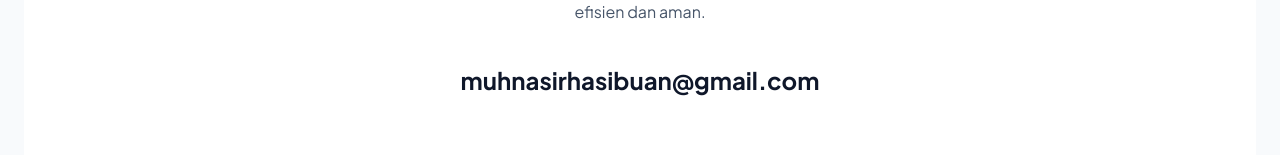
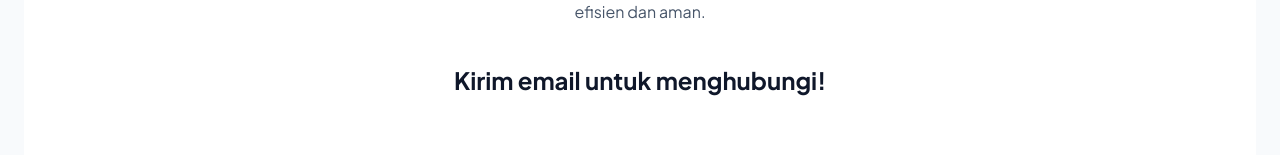
Before and after one commit to rootnsr/nas.github.io, a plain HTML site: page index.html in a window 1280 px wide. Shown: the part 2386-2541 px from the top of the page. Drawn offline with nearby package versions, Linux system fonts and the light colour scheme.

Commit message:
Update index.html

```diff
--- a/index.html
+++ b/index.html
@@ -168,7 +168,7 @@
                     Mari berdiskusi bagaimana saya dapat membantu tim Anda bekerja lebih efisien dan aman.
                 </p>
                 <a href="muhnasirhasibuan@gmail.com" class="text-2xl font-semibold text-slate-900 hover:text-teal-500 transition-colors duration-300">
-                    muhnasirhasibuan@gmail.com
+                    Kirim email untuk menghubungi!
                 </a>
             </div>
         </section>
```
